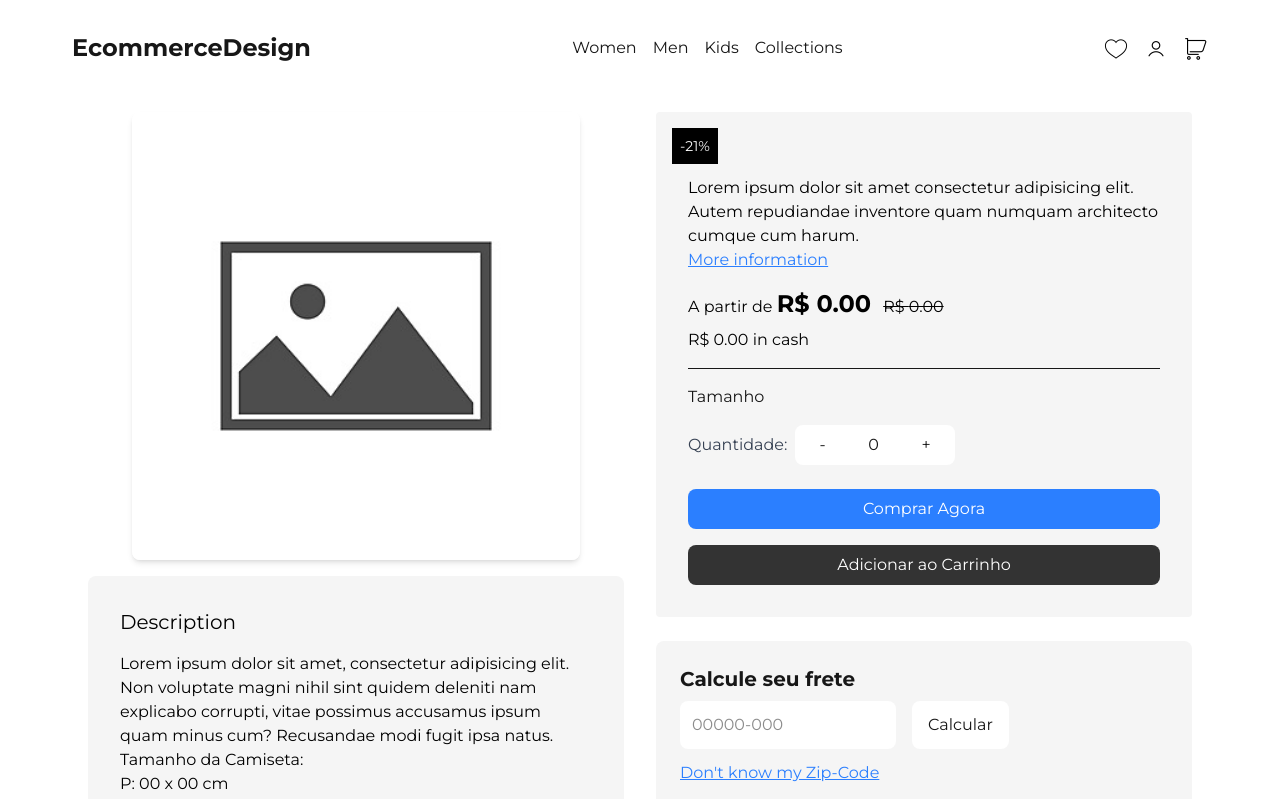
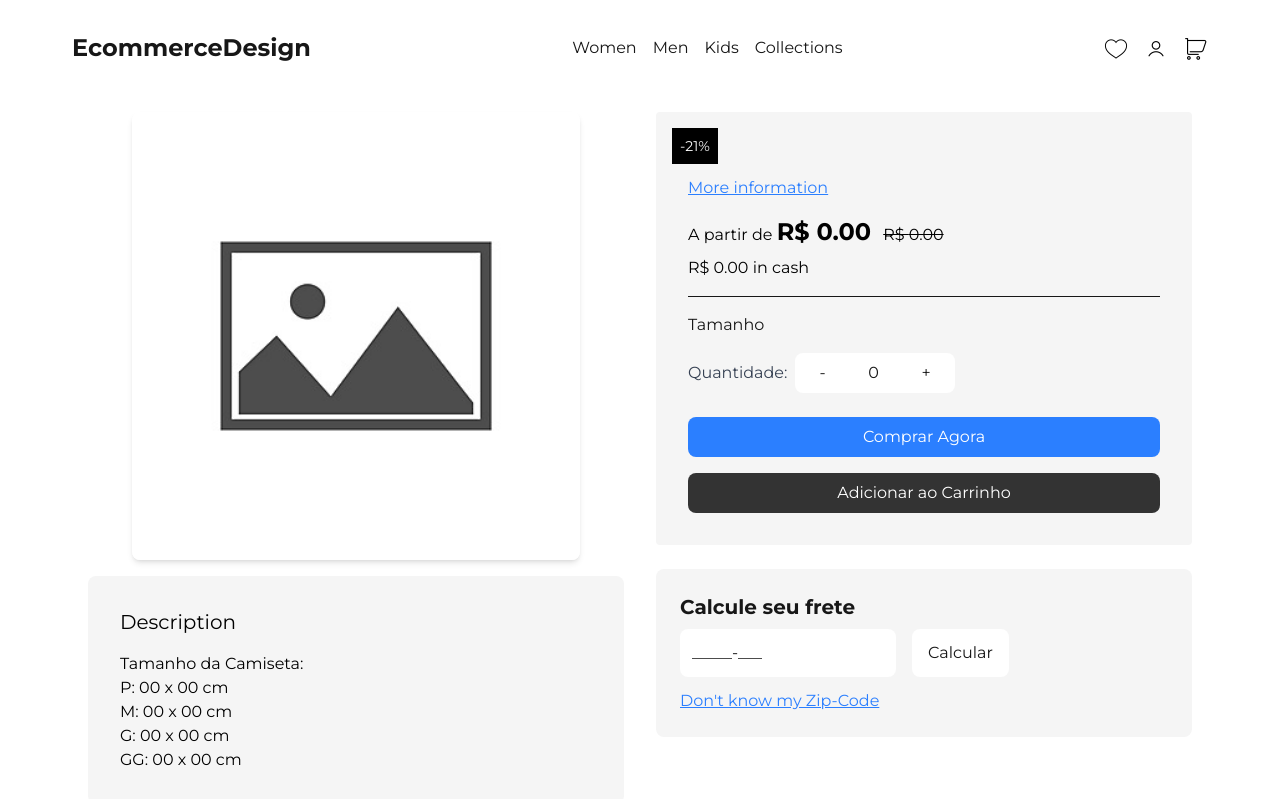
Before and after one commit to LeandroAS27/ecommerceDesign, a Next.js app in the folder ecommerce-frontend/: page /products/1 in a window 1280 px wide. Shown: the top 799 px of the page. Built offline with nearby package versions, Linux system fonts and the light colour scheme.

Commit message:
adicionado o imask no input de frete

```diff
--- a/ecommerce-frontend/package.json
+++ b/ecommerce-frontend/package.json
@@ -10,8 +10,9 @@
   },
   "dependencies": {
     "@reduxjs/toolkit": "^2.6.1",
+    "imask": "^7.6.1",
     "lucide-react": "^0.483.0",
-    "next": "15.2.2",
+    "next": "^15.2.4",
     "react": "^19.0.0",
     "react-dom": "^19.0.0",
     "react-redux": "^9.2.0"
--- a/ecommerce-frontend/src/app/products/[id]/page.jsx
+++ b/ecommerce-frontend/src/app/products/[id]/page.jsx
@@ -7,8 +7,9 @@ import ModalCart from "../../components/modalCart";
 
 //react
 import { useParams } from "next/navigation";
-import { useState, useEffect } from "react";
+import { useState, useEffect, useRef } from "react";
 import Link from "next/link";
+import IMask from "imask";
 
 //redux
 import { useDispatch, useSelector } from "react-redux";
@@ -27,6 +28,7 @@ const ProductPage = ({ params }) => {
     const { id } = useParams();
     const [SelectedProduct, setSelectedProduct] = useState({})
     const [value, setValue] = useState(0)
+    const inputRef = useRef(null);
 
     const handleQuantityIncrement = () => {
         setValue((prev) => prev + 1)
@@ -76,6 +78,15 @@ const ProductPage = ({ params }) => {
         }
     }, [])
 
+    useEffect(() => {
+        if(inputRef.current){
+            IMask(inputRef.current, {
+                mask: "00000-000",
+                lazy: false
+            })
+        }
+    }, [])
+
     return(
         <>
             <div className="relative max-w-9/10 mx-auto px-2 bg-[#FFFFFF]">
@@ -97,7 +108,7 @@ const ProductPage = ({ params }) => {
 
                         <div className="bg-[#F5F5F5] rounded-lg w-full p-8 text-black">
                             <h1 className="mb-4 text-xl">Description</h1>
-                            <p>Lorem ipsum dolor sit amet, consectetur adipisicing elit. Non voluptate magni nihil sint quidem deleniti nam explicabo corrupti, vitae possimus accusamus ipsum quam minus cum? Recusandae modi fugit ipsa natus.</p>
+                            <p>{SelectedProduct.description}</p>
                             <p>Tamanho da Camiseta:</p>
                             <p>P: 00 x 00 cm</p>
                             <p>M: 00 x 00 cm</p>
@@ -114,7 +125,7 @@ const ProductPage = ({ params }) => {
                             </div>
 
                             <h1 className="text-3xl font-bold font-title mt-8 mb-4">{SelectedProduct.name}</h1>
-                            <p className="text-black">Lorem ipsum dolor sit amet consectetur adipisicing elit. Autem repudiandae inventore quam numquam architecto cumque cum harum.</p>
+                            <p className="text-black">{SelectedProduct.description}</p>
                             <p className="underline text-blue-500 mb-4 cursor-pointer">More information</p>
 
                             <div className="space-y-2 text-black">
@@ -177,7 +188,8 @@ const ProductPage = ({ params }) => {
                             <div className="flex flex-col gap-3">
                                 <div className="flex max-w-2/3 space-x-4">
                                     <input
-                                    type="number"
+                                    ref={inputRef}
+                                    type="text"
                                     placeholder="00000-000"
                                     className="flex-1 p-3 rounded-lg bg-[#FFFFFF] focus:outline-none focus:ring-2 focus:ring-blue-400 transition appearance-none"
                                     />
```
Also changed, not shown: 1 other file (tests, documents, lock files or other folders).
